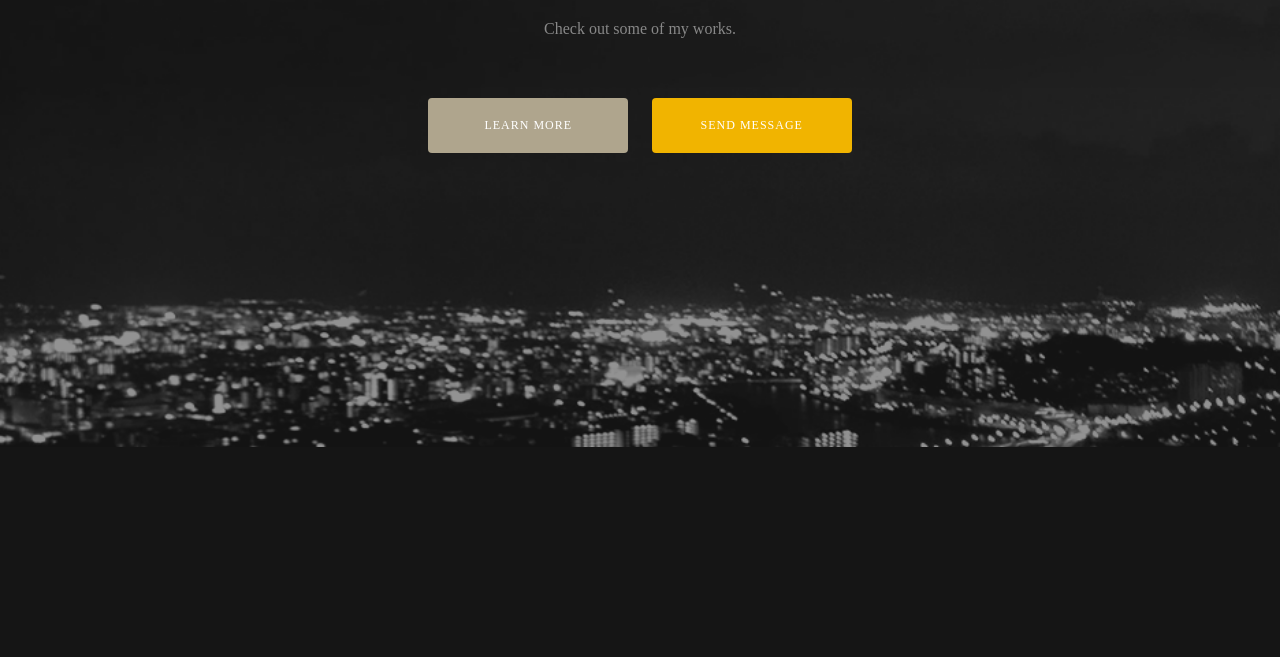
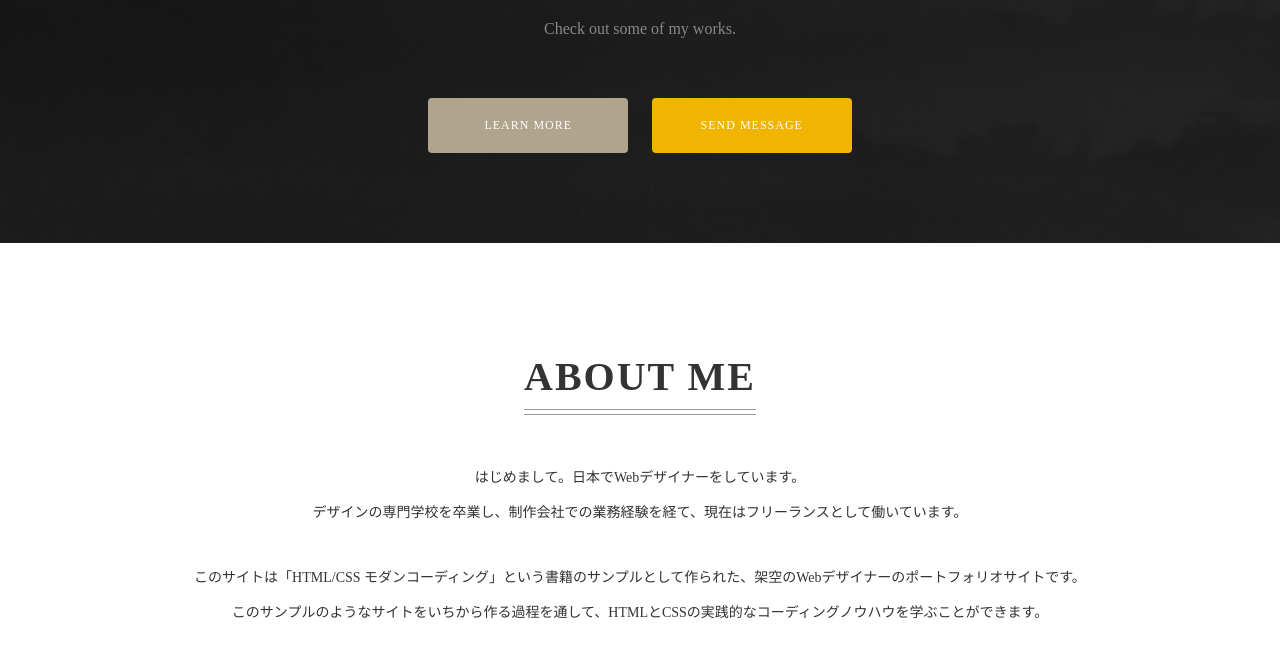
Before and after one commit to tombo-gokuraku/singlepage-layout_modern-coding, a plain HTML site: page index.html in a window 1280 px wide. Shown: the part 353-1010 px from the top of the page. Before the commit the page ends 800 px from the top, so only its background shows below. Drawn offline with Linux system fonts and the light colour scheme.

Commit message:
add about

```diff
--- a/css/style.css
+++ b/css/style.css
@@ -74,3 +74,37 @@ body {
 .buttons .button {
   margin: 10px;
 }
+
+.about {
+  padding: 80px 30px;
+  background-color: #fff;
+  color: #333;
+}
+
+.heading {
+  position: relative;
+  display: inline-block;
+  margin: 30px 0 15px;
+  padding-bottom: 15px;
+  letter-spacing: 2px;
+  font-size: 4rem;
+}
+
+.heading::before,
+.heading::after {
+  content: '';
+  position: absolute;
+  right: 0;
+  bottom: 0;
+  left: 0;
+  border-bottom: 1px solid #999;
+}
+
+.heading::before {
+  bottom: 5px;
+}
+
+.about-text {
+  margin: 30px 0;
+  line-height: 2.5;
+}
--- a/index.html
+++ b/index.html
@@ -35,7 +35,19 @@
         <a class="button button-showy" href="#contact">SEND MESSAGE</a>
       </div>
     </header>
-    <section class="about" id="#about"></section>
+    <section class="about" id="#about">
+      <h2 class="heading">ABOUT ME</h2>
+      <p class="about-text">
+        はじめまして。日本でWebデザイナーをしています。<br />
+        デザインの専門学校を卒業し、制作会社での業務経験を経て、現在はフリーランスとして働いています。
+      </p>
+      <p class="about-text">
+        このサイトは「HTML/CSS
+        モダンコーディング」という書籍のサンプルとして作られた、架空のWebデザイナーのポートフォリオサイトです。
+        <br />
+        このサンプルのようなサイトをいちから作る過程を通して、HTMLとCSSの実践的なコーディングノウハウを学ぶことができます。
+      </p>
+    </section>
     <section class="works"></section>
     <section class="skills"></section>
     <section id="contact" class="contact"></section>
```
